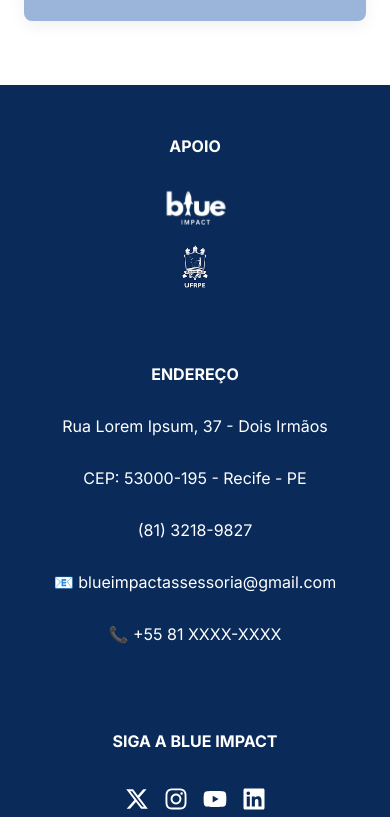
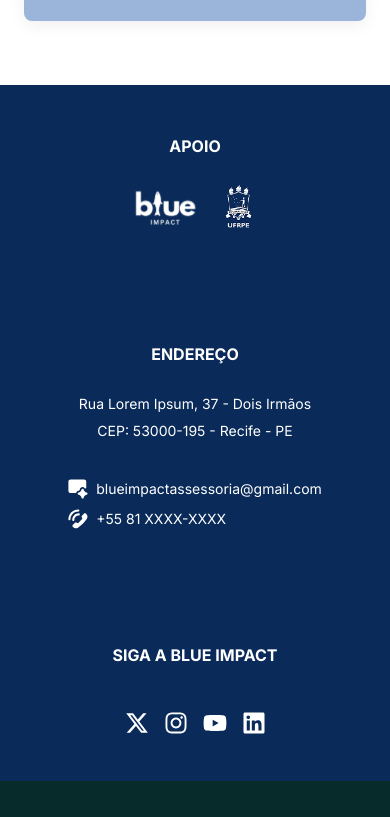
Before and after one commit to Igor-Britoo/Blue-Impact-Website, a React (Vite) app: page / in a window 390 px wide. Shown: the part 4615-5432 px from the top of the page. After the commit the page ends 5396 px from the top, so only its background shows below. Built offline with nearby package versions, Linux system fonts and the light colour scheme.

Commit message:
feat: add mail and phone icons to footer component with updated contact information styling

```diff
--- a/src/components/Footer.jsx
+++ b/src/components/Footer.jsx
@@ -3,6 +3,8 @@ import { FaInstagram, FaLinkedin, FaXTwitter, FaYoutube } from 'react-icons/fa6'
 import { FooterSection, FooterContainer, Section, SocialLinks, IconLink, Address, ContactInfo, Support } from './styled/FooterComponents.jsx';
 import blueImpactLogo from '/hero-logo2.svg';
 import ufrpeLogo from '/ufrpe-logo.png';
+import mailIcon from '/mail-icon.svg';
+import phoneIcon from '/phone-icon.svg';
 
 const Footer = () => {
   return (
@@ -12,8 +14,10 @@ const Footer = () => {
         <Section>
           <Support>
             <h4>APOIO</h4>
-            <img src={blueImpactLogo} alt="Blue Impact" />
-            <img src={ufrpeLogo} alt="UFRPE" />
+            <div className="support-images">
+              <img src={blueImpactLogo} alt="Blue Impact" />
+              <img src={ufrpeLogo} alt="UFRPE" />
+            </div>
           </Support>
         </Section>
         {/* Endereço */}
@@ -22,10 +26,9 @@ const Footer = () => {
           <Address>
             <p>Rua Lorem Ipsum, 37 - Dois Irmãos</p>
             <p>CEP: 53000-195 - Recife - PE</p>
-            <p>(81) 3218-9827</p>
             <ContactInfo>
-              <p>📧 blueimpactassessoria@gmail.com</p>
-              <p>📞 +55 81 XXXX-XXXX</p>
+              <p><img src={mailIcon} alt="Email" /> blueimpactassessoria@gmail.com</p>
+              <p><img src={phoneIcon} alt="Phone" /> +55 81 XXXX-XXXX</p>
             </ContactInfo>
           </Address>
         </Section>
--- a/src/components/styled/FooterComponents.jsx
+++ b/src/components/styled/FooterComponents.jsx
@@ -28,9 +28,17 @@ export const Section = styled.div`
   flex-direction: column;
   align-items: center;
   text-align: center;
+  margin-bottom: 40px;
 
   h4 {
-    margin-bottom: 16px;
+    margin-bottom: 26px;
+  }
+
+  p {
+    margin: 5px;
+    font-family: 'Inter', sans-serif;
+    font-weight: 400;
+    font-size: 14px;
   }
 `;
 
@@ -40,8 +48,16 @@ export const Support = styled.div`
   align-items: center;
   gap: 10px;
 
-  img {
-    height: 50px;
+  h4 {
+    margin-bottom: 16px;
+  }
+
+  .support-images {
+    display: flex;
+
+    img {
+      height: 50px;
+    }
   }
 `;
 
@@ -53,7 +69,19 @@ export const Address = styled.div`
 export const ContactInfo = styled.div`
   display: flex;
   flex-direction: column;
-  gap: 0px;
+  text-align: left;
+  margin-top: 30px;
+
+  p {
+    display: flex;
+    align-items: center;
+    gap: 8px; /* Add space between icon and text */
+  }
+
+  img {
+    width: 20px; /* Set icon size */
+    height: 20px;
+  }
 `;
 
 export const SocialLinks = styled.div`
```
Also changed, not shown: public/mail-icon.svg (added), public/phone-icon.svg (added).
